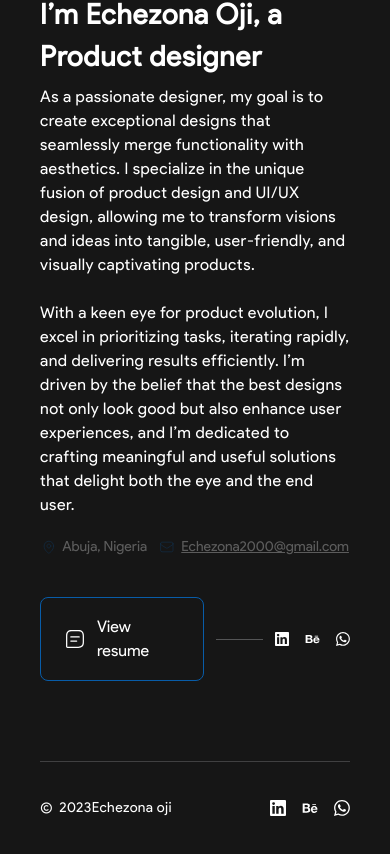
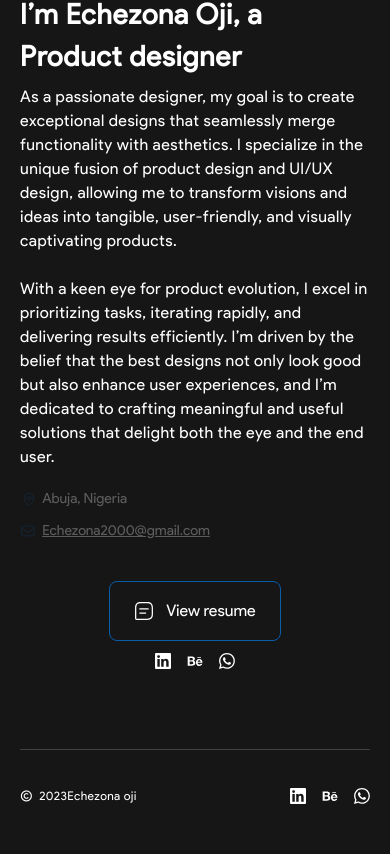
Before and after one commit to vermilion4/portfolio-new, a Next.js app: page /about in a window 390 px wide. Shown: the part 1138-1992 px from the top of the page. Built offline with nearby package versions, Linux system fonts and the light colour scheme; what tailwindcss-animated would draw is missing.

Commit message:
refactor: mobile responsiveness for xxs

```diff
--- a/src/components/Home/Contact.jsx
+++ b/src/components/Home/Contact.jsx
@@ -1,6 +1,6 @@
 const Contact = () => {
   return (
-    <section className="py-[50px] flex flex-col items-center bg-hero">
+    <section className="py-[50px] flex flex-col items-center bg-hero text-center">
       <h2 className="mb-3 text-xl lg:text-[32px] font-bold tracking-[0.96px]">For more <span className="text-accent">Inquiries</span></h2>
       <p className="text-base lg:text-xl tracking-[0.6px]"><span className="font-bold">Contact me: </span><a href="mailto:Echezona2000@gmail.com">Echezona2000@gmail.com</a></p>
     </section>
--- a/src/components/Home/Services.jsx
+++ b/src/components/Home/Services.jsx
@@ -2,7 +2,7 @@ import Image from "next/image";
 
 const Services = () => {
   return (
-    <section className="max-w-6xl mx-auto pt-14 pb-20 flex flex-col items-center px-10">
+    <section className="max-w-6xl mx-auto pt-14 pb-20 flex flex-col items-center px-5 sm:px-10">
       <h2 className="text-2xl font-bold tracking-[0.72px] mb-4">My Services</h2>
       <p className="text-white opacity-30 text-sm tracking-[0.42px] mb-12">Services I offer to my clients</p>
       <div className="grid md:grid-cols-2 lg:grid-cols-3 w-[80vw]">
--- a/src/components/shared/Footer.jsx
+++ b/src/components/shared/Footer.jsx
@@ -3,10 +3,10 @@ import Link from "next/link";
 
 const Footer = () => {
   return (
-    <footer className='bg-primary pt-20 px-10'>
+    <footer className='bg-primary pt-20 px-5 sm:px-10'>
       <hr className='max-w-7xl mx-auto opacity-20 ' />
       <nav className='flex justify-between items-center max-w-7xl mx-auto h-[92px]'>
-        <div className='text-sm flex items-center tracking-[0.42px]'>
+        <div className='text-xs sm:text-sm flex items-center tracking-[0.42px]'>
           <span className='mr-[6px] mt-2 text-2xl'>&copy;</span>2023Echezona oji
         </div>
         <ul className='flex gap-4'>
--- a/src/components/shared/Navbar.jsx
+++ b/src/components/shared/Navbar.jsx
@@ -9,7 +9,7 @@ const Navbar = () => {
   let nav = router.pathname;
 
   return (
-    <header className="px-10 fixed w-full top-0 z-50 backdrop-blur-lg bg-[rgba(0,0,0,0.2)]">
+    <header className="px-5 sm:px-10 fixed w-full top-0 z-50 backdrop-blur-lg bg-[rgba(0,0,0,0.2)]">
       {
         openMenu && <div onClick={()=> setOpenMenu(false)} className="left-0 top-0 absolute w-screen ease-in transition-all duration-500 h-screen bg-black bg-opacity-30 z-20">
         </div>
--- a/src/pages/about.jsx
+++ b/src/pages/about.jsx
@@ -3,7 +3,7 @@ import Link from 'next/link';
 
 const About = () => {
   return (
-    <section className='max-w-7xl px-10 mx-auto pt-[166px]'>
+    <section className='max-w-7xl px-5 sm:px-10 mx-auto pt-[166px]'>
       <div className='grid lg:grid-cols-2 gap-16'>
         <div className='bg-blend-luminosity bg-eche w-full h-[863px] bg-center bg-cover bg-no-repeat bg-primary rounded-[50px] animate-fade-up animate-duration-[2000ms] animate-ease-in-out'>
           {/* <Image src="/eche.jpg" alt="Eche Oji's picture" width={656} height={863} /> */}
@@ -28,7 +28,7 @@ const About = () => {
             meaningful and useful solutions that delight both the eye and the
             end user.
           </p>
-          <div className='flex gap-3 opacity-30 mb-10'>
+          <div className='flex flex-col sm:flex-row gap-3 opacity-30 mb-10'>
             <div className='flex'>
               <Image width={16.2} height={16.2} src='/map.svg' alt="map pin" />
               <span className='text-sm ml-[6px]'>Abuja, Nigeria</span>
@@ -38,12 +38,12 @@ const About = () => {
               <a href="mailto:Echezona2000@gmail.com" className='underline text-sm ml-[6px] hover:text-accent'>Echezona2000@gmail.com</a>
             </div>
           </div>
-          <div className='flex gap-3 items-center'>
-            <Link href={'https://drive.google.com/file/d/1rB12Irl8TrAbVWUGrOKVDrf_wwPpluTm/view'} target='_blank' className='px-6 py-[17px] flex border border-accent rounded-lg hover:bg-accent transition-all ease-in'>
+          <div className='flex flex-col sm:flex-row gap-3 items-center'>
+            <Link href={'https://drive.google.com/file/d/1rB12Irl8TrAbVWUGrOKVDrf_wwPpluTm/view'} target='_blank' className='px-6 py-[17px] flex border border-accent rounded-lg hover:bg-accent transition-all ease-in w-max'>
             <Image width={20} height={20} src='/resume.svg' alt="resume icon" className='mr-3' />
             View resume
             </Link>
-            <hr className='opacity-30 w-[50px]' />
+            <hr className='opacity-30 w-[50px] hidden sm:block' />
             <ul className='flex gap-4'>
             <Link href={'https://www.linkedin.com/in/echezona-oji-263b1b148'} target="_blank" className="ease-in transition-all hover:scale-110">
           <li className='tracking-[0.42px] text-sm'><Image src='/linkedin.svg' width={16} height={16} alt="linkedin icon" /></li>
```
